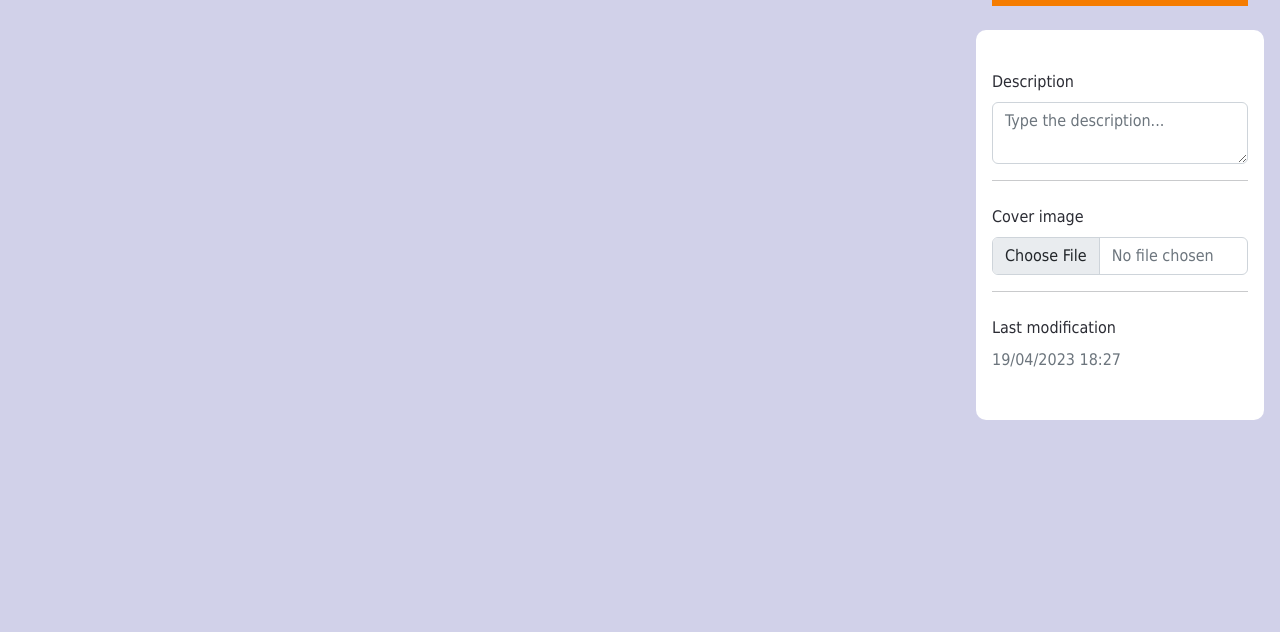
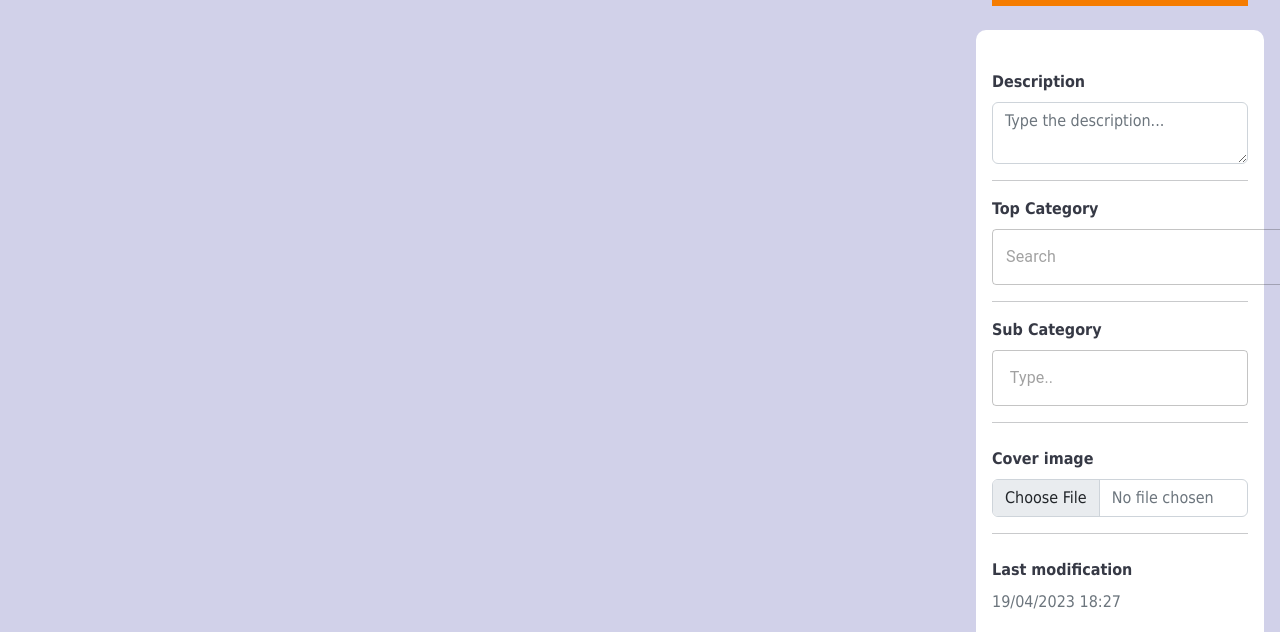
Before and after one commit to pentafox-technologies/Blog-Application, a Next.js app in the folder client/: page /editor in a window 1280 px wide. Shown: the part 209-841 px from the top of the page. Before the commit the page ends 800 px from the top, so only its background shows below. Built offline with nearby package versions, Linux system fonts and the light colour scheme.

Commit message:
Navabr Link added and Editor page correction

```diff
--- /dev/null
+++ b/client/components/AutoComplete.jsx
@@ -0,0 +1,17 @@
+import * as React from "react";
+import TextField from "@mui/material/TextField";
+import Stack from "@mui/material/Stack";
+import Autocomplete from "@mui/material/Autocomplete";
+
+export default function AutoComplete({ name, data }) {
+  return (
+    <Stack spacing={2} sx={{ width: 300 }}>
+      <Autocomplete
+        id="free-solo-demo"
+        freeSolo
+        options={data.map((option) => option)}
+        renderInput={(params) => <TextField {...params} placeholder="Search" />}
+      />
+    </Stack>
+  );
+}
--- /dev/null
+++ b/client/components/MultipleTags.jsx
@@ -0,0 +1,30 @@
+import * as React from "react";
+import Chip from "@mui/material/Chip";
+import Autocomplete from "@mui/material/Autocomplete";
+import TextField from "@mui/material/TextField";
+import Stack from "@mui/material/Stack";
+
+export default function MultipleTags({ name, data }) {
+  return (
+    <Stack spacing={3} sx={{ width: "auto" }}>
+      <Autocomplete
+        multiple
+        id="tags-filled"
+        options={data.map((option) => option)}
+        freeSolo
+        renderTags={(value, getTagProps) =>
+          value.map((option, index) => (
+            <Chip
+              variant="outlined"
+              label={option}
+              {...getTagProps({ index })}
+            />
+          ))
+        }
+        renderInput={(params) => (
+          <TextField {...params} variant="outlined" placeholder=" Type.." />
+        )}
+      />
+    </Stack>
+  );
+}
--- a/client/components/navbar.jsx
+++ b/client/components/navbar.jsx
@@ -14,10 +14,16 @@ import MenuItem from "@mui/material/MenuItem";
 import InputBase from "@mui/material/InputBase";
 import NavLogo from "@mui/icons-material/BookRounded";
 
+import Link from "next/link";
+
 import { styled, alpha } from "@mui/material/styles";
 import SearchIcon from "@mui/icons-material/Search";
 
-const pages = ["Home", "Write", "Blogs"];
+const pages = [
+  { name: "Home", link: "/" },
+  { name: "Write", link: "/editor" },
+  { name: "Blogs", link: "/" },
+];
 const settings = ["Profile", "Account", "Dashboard", "Logout"];
 
 function Navbar() {
@@ -137,8 +143,10 @@ function Navbar() {
               }}
             >
               {pages.map((page) => (
-                <MenuItem key={page} onClick={handleCloseNavMenu}>
-                  <Typography textAlign="center">{page}</Typography>
+                <MenuItem key={page.name} onClick={handleCloseNavMenu}>
+                  <Link href={page.link}>
+                    <Typography textAlign="center">{page.name}</Typography>
+                  </Link>
                 </MenuItem>
               ))}
             </Menu>
@@ -164,14 +172,16 @@ function Navbar() {
           </Typography>
           <Box sx={{ flexGrow: 1, display: { xs: "none", md: "flex" } }}>
             {pages.map((page) => (
+              <Link href={page.link} className="Links">
                 <Button
                   style={{ color: "grey", fontWeight: "600" }}
-                key={page}
+                  key={page.name}
                   onClick={handleCloseNavMenu}
                   sx={{ my: 2, color: "white", display: "block" }}
                 >
-                {page}
+                  {page.name}
                 </Button>
+              </Link>
             ))}
           </Box>
           <Box sx={{ flexGrow: 0, mr: 1.2 }}>
--- a/client/pages/editor.jsx
+++ b/client/pages/editor.jsx
@@ -1,10 +1,12 @@
 import React, { useRef } from "react";
-import Navbar from "../components/navbar";
+import Navbar from "../components/Navbar";
 import { Button } from "react-bootstrap";
 import Form from "react-bootstrap/Form";
 import { faFloppyDisk, faPaperPlane } from "@fortawesome/free-solid-svg-icons";
 import { FontAwesomeIcon } from "@fortawesome/react-fontawesome";
 import { Editor } from "@tinymce/tinymce-react";
+import MultipleTags from "../components/MultipleTags";
+import AutoComplete from "../components/AutoComplete";
 
 export default function MyEditor() {
   const editorRef = useRef(null);
@@ -32,6 +34,19 @@ export default function MyEditor() {
         .then((data) => console.log(data));
     }
   };
+
+  const categories = [
+    "Food",
+    "Sports",
+    "Vehicle",
+    "Technology",
+    "Bussiness",
+    "Politics",
+    "Miriam Wagner",
+    "Bradley Wilkerson",
+    "Virginia Andrews",
+    "Kelly Snyder",
+  ];
 
   return (
     <>
@@ -122,7 +137,9 @@ export default function MyEditor() {
             }}
           >
             <div className="description my-2">
-              <Form.Label>Description</Form.Label>
+              <Form.Label style={{ fontWeight: "600", color: "#363945" }}>
+                Description
+              </Form.Label>
 
               <Form.Control
                 as="textarea"
@@ -131,13 +148,31 @@ export default function MyEditor() {
               />
             </div>
             <hr />
+            <div className="topCategory">
+              <Form.Label style={{ fontWeight: "600", color: "#363945" }}>
+                Top Category
+              </Form.Label>
+              <AutoComplete name={"TopCategory"} data={categories} />
+            </div>
+            <hr />
+            <div className="Categories">
+              <Form.Label style={{ fontWeight: "600", color: "#363945" }}>
+                Sub Category
+              </Form.Label>
+              <MultipleTags name={"TopCategory"} data={categories} />
+            </div>
+            <hr />
             <div className="coverImage mt-4">
-              <Form.Label>Cover image</Form.Label>
+              <Form.Label style={{ fontWeight: "600", color: "#363945" }}>
+                Cover image
+              </Form.Label>
               <Form.Control type="file" className="text-secondary" />
             </div>
             <hr />
             <div className="mt-4">
-              <Form.Label>Last modification</Form.Label>
+              <Form.Label style={{ fontWeight: "600", color: "#363945" }}>
+                Last modification
+              </Form.Label>
               <p className="text-secondary">19/04/2023 18:27</p>
             </div>
           </div>
```
Also changed, not shown: client/components/MultiSelect.jsx (added, +75 -0 lines), 1 other file (tests, documents, lock files or other folders). Lines whose indentation alone changed are shown as unchanged.
